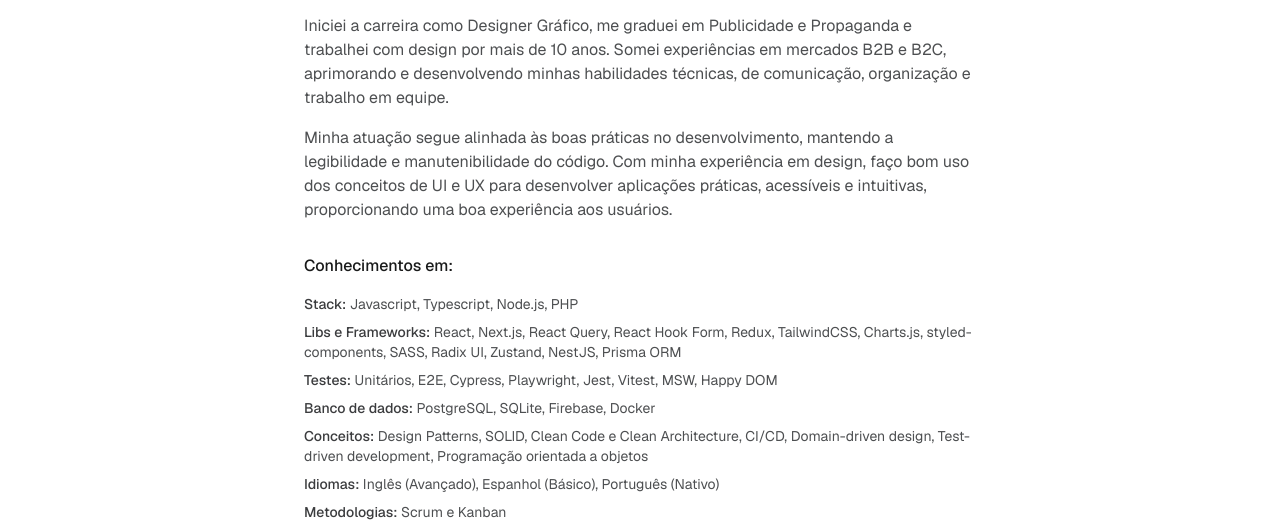
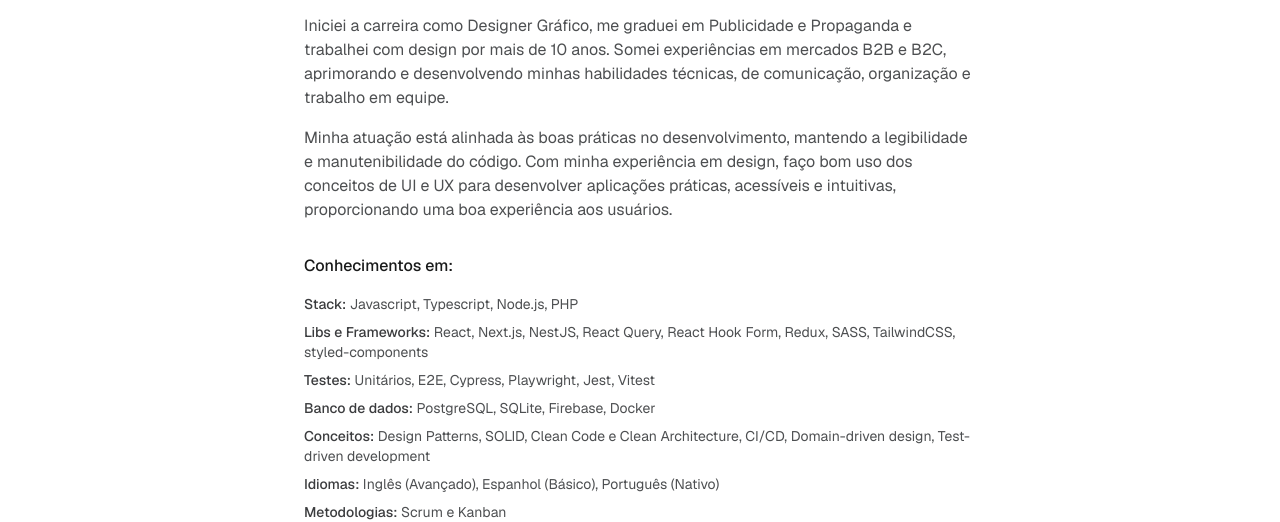
Before and after one commit to julianosill/portfolio, a Next.js app: page / in a window 1280 px wide. Shown: the part 960-1482 px from the top of the page. Built offline with nearby package versions, Linux system fonts and the light colour scheme; no server answers.

Commit message:
chore(about): update knowledge infos

```diff
--- a/src/app/(home)/_about/index.tsx
+++ b/src/app/(home)/_about/index.tsx
@@ -23,7 +23,7 @@
           equipe.
         </Animate>
         <Animate delay={0.1} as="p">
-          Minha atuação segue alinhada às boas práticas no desenvolvimento,
+          Minha atuação está alinhada às boas práticas no desenvolvimento,
           mantendo a legibilidade e manutenibilidade do código. Com minha
           experiência em design, faço bom uso dos conceitos de UI e UX para
           desenvolver aplicações práticas, acessíveis e intuitivas,
--- a/src/app/(home)/_about/knowledge.tsx
+++ b/src/app/(home)/_about/knowledge.tsx
@@ -15,13 +15,12 @@
           <span className="font-medium text-highlighted">
             Libs e Frameworks:
           </span>{' '}
-          React, Next.js, React Query, React Hook Form, Redux, TailwindCSS,
-          Charts.js, styled-components, SASS, Radix UI, Zustand, NestJS, Prisma
-          ORM
+          React, Next.js, NestJS, React Query, React Hook Form, Redux, SASS,
+          TailwindCSS, styled-components
         </li>
         <li>
           <span className="font-medium text-highlighted">Testes:</span>{' '}
-          Unitários, E2E, Cypress, Playwright, Jest, Vitest, MSW, Happy DOM
+          Unitários, E2E, Cypress, Playwright, Jest, Vitest
         </li>
         <li>
           <span className="font-medium text-highlighted">Banco de dados:</span>{' '}
@@ -30,8 +29,7 @@
         <li>
           <span className="font-medium text-highlighted">Conceitos:</span>{' '}
           Design Patterns, SOLID, Clean Code e Clean Architecture, CI/CD,
-          Domain-driven design, Test-driven development, Programação orientada a
-          objetos
+          Domain-driven design, Test-driven development
         </li>
         <li>
           <span className="font-medium text-highlighted">Idiomas:</span> Inglês
```
